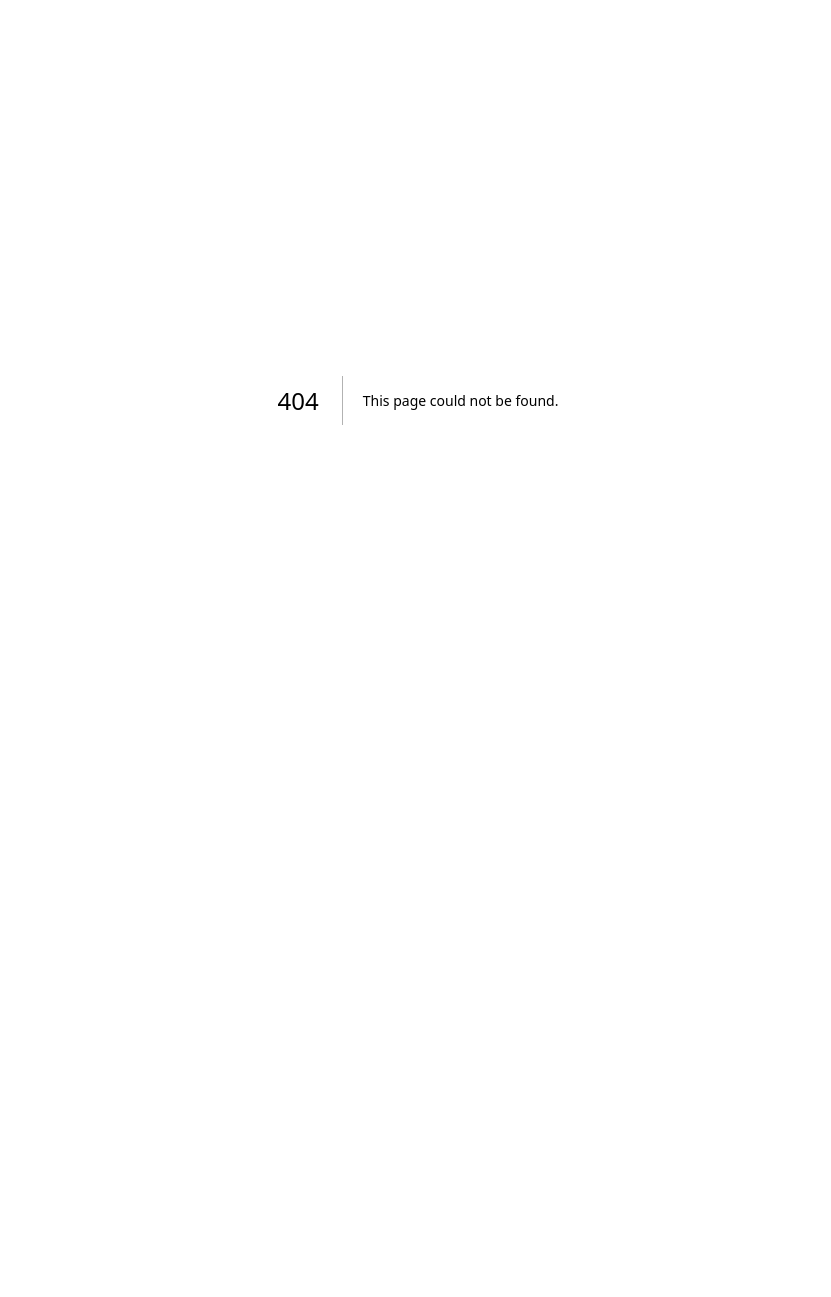
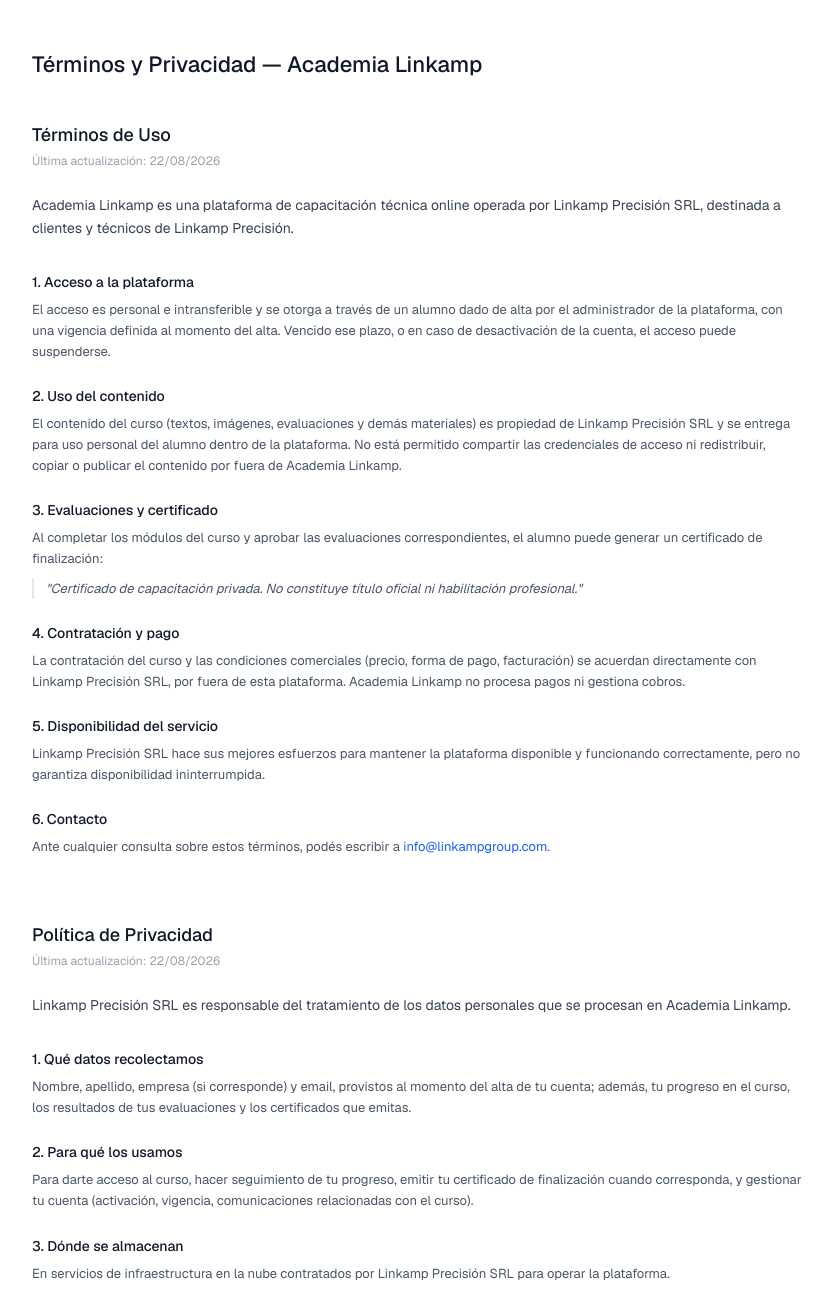
Before and after one commit to LinkampSRL/academia-linkamp, a Next.js app: page /legal in a window 1280 px wide. Before the commit this address had no page. Shown: the top 1297 px of the page, without its empty margins (222-1053 px from the left). Before the commit the page ends 800 px from the top, so only its background shows below. Built offline with nearby package versions, Linux system fonts and the light colour scheme.

Commit message:
Agrega terminos y privacidad

```diff
--- a/app/certificados/[codigo]/page.tsx
+++ b/app/certificados/[codigo]/page.tsx
@@ -1,6 +1,7 @@
 import type { Metadata } from 'next'
 import { createAdminClient } from '@/lib/supabase/admin'
 import { CERTIFICADO_COLUMNAS, esUuidValido, type Certificado } from '@/lib/certificado'
+import LegalFooter from '@/components/LegalFooter'
 
 export const metadata: Metadata = {
   title: 'Verificación de certificado | Academia Linkamp',
@@ -73,6 +74,8 @@
             <p className="text-[13px] text-gray-600">Certificado no encontrado o inválido.</p>
           )}
         </div>
+
+        <LegalFooter />
       </div>
     </div>
   )
--- a/app/dashboard/page.tsx
+++ b/app/dashboard/page.tsx
@@ -18,6 +18,7 @@
 import { CERTIFICADO_COLUMNAS, type Certificado } from '@/lib/certificado'
 import Topbar from '@/components/Topbar'
 import CertificadoEstado from '@/components/CertificadoEstado'
+import LegalFooter from '@/components/LegalFooter'
 
 function formatFecha(fecha: string | null): string {
   if (!fecha) return 'Sin fecha de vencimiento'
@@ -166,6 +167,8 @@
             )
           })}
         </div>
+
+        <LegalFooter />
       </main>
     </div>
   )
--- /dev/null
+++ b/app/legal/page.tsx
@@ -0,0 +1,178 @@
+import type { Metadata } from 'next'
+
+export const metadata: Metadata = {
+  title: 'Términos y Privacidad | Academia Linkamp',
+}
+
+// Página pública (fuera del matcher de proxy.ts, sin login) — Bloque 4
+// del cierre del MVP. Contenido estático, sin acceso a datos. Sin
+// checkbox ni registro de aceptación — decisión explícita: alcanza con
+// enlaces visibles para este MVP (ver LegalFooter.tsx, usado desde
+// /login, /set-password, el dashboard y /certificados/[codigo]).
+const FECHA_ACTUALIZACION = '22/08/2026'
+const EMAIL_CONTACTO = 'info@linkampgroup.com'
+
+export default function LegalPage() {
+  return (
+    <div className="min-h-screen bg-white">
+      <div className="max-w-[820px] mx-auto px-6 py-12">
+        <h1 className="text-[22px] font-medium text-gray-900 mb-10">
+          Términos y Privacidad — Academia Linkamp
+        </h1>
+
+        <section id="terminos" className="mb-16 scroll-mt-8">
+          <h2 className="text-[18px] font-medium text-gray-900 mb-1">Términos de Uso</h2>
+          <p className="text-[12px] text-gray-400 mb-6">Última actualización: {FECHA_ACTUALIZACION}</p>
+
+          <p className="text-[14px] text-gray-700 leading-relaxed mb-8">
+            Academia Linkamp es una plataforma de capacitación técnica online operada por Linkamp
+            Precisión SRL, destinada a clientes y técnicos de Linkamp Precisión.
+          </p>
+
+          <div className="flex flex-col gap-6">
+            <div>
+              <h3 className="text-[14px] font-medium text-gray-900 mb-1.5">1. Acceso a la plataforma</h3>
+              <p className="text-[13px] text-gray-600 leading-relaxed">
+                El acceso es personal e intransferible y se otorga a través de un alumno dado de alta
+                por el administrador de la plataforma, con una vigencia definida al momento del alta.
+                Vencido ese plazo, o en caso de desactivación de la cuenta, el acceso puede
+                suspenderse.
+              </p>
+            </div>
+
+            <div>
+              <h3 className="text-[14px] font-medium text-gray-900 mb-1.5">2. Uso del contenido</h3>
+              <p className="text-[13px] text-gray-600 leading-relaxed">
+                El contenido del curso (textos, imágenes, evaluaciones y demás materiales) es
+                propiedad de Linkamp Precisión SRL y se entrega para uso personal del alumno dentro
+                de la plataforma. No está permitido compartir las credenciales de acceso ni
+                redistribuir, copiar o publicar el contenido por fuera de Academia Linkamp.
+              </p>
+            </div>
+
+            <div>
+              <h3 className="text-[14px] font-medium text-gray-900 mb-1.5">3. Evaluaciones y certificado</h3>
+              <p className="text-[13px] text-gray-600 leading-relaxed mb-2">
+                Al completar los módulos del curso y aprobar las evaluaciones correspondientes, el
+                alumno puede generar un certificado de finalización:
+              </p>
+              <p className="text-[13px] text-gray-600 leading-relaxed italic border-l-2 border-gray-200 pl-3">
+                &quot;Certificado de capacitación privada. No constituye título oficial ni habilitación
+                profesional.&quot;
+              </p>
+            </div>
+
+            <div>
+              <h3 className="text-[14px] font-medium text-gray-900 mb-1.5">4. Contratación y pago</h3>
+              <p className="text-[13px] text-gray-600 leading-relaxed">
+                La contratación del curso y las condiciones comerciales (precio, forma de pago,
+                facturación) se acuerdan directamente con Linkamp Precisión SRL, por fuera de esta
+                plataforma. Academia Linkamp no procesa pagos ni gestiona cobros.
+              </p>
+            </div>
+
+            <div>
+              <h3 className="text-[14px] font-medium text-gray-900 mb-1.5">5. Disponibilidad del servicio</h3>
+              <p className="text-[13px] text-gray-600 leading-relaxed">
+                Linkamp Precisión SRL hace sus mejores esfuerzos para mantener la plataforma
+                disponible y funcionando correctamente, pero no garantiza disponibilidad
+                ininterrumpida.
+              </p>
+            </div>
+
+            <div>
+              <h3 className="text-[14px] font-medium text-gray-900 mb-1.5">6. Contacto</h3>
+              <p className="text-[13px] text-gray-600 leading-relaxed">
+                Ante cualquier consulta sobre estos términos, podés escribir a{' '}
+                <a href={`mailto:${EMAIL_CONTACTO}`} className="text-blue-600 hover:underline">
+                  {EMAIL_CONTACTO}
+                </a>
+                .
+              </p>
+            </div>
+          </div>
+        </section>
+
+        <section id="privacidad" className="scroll-mt-8">
+          <h2 className="text-[18px] font-medium text-gray-900 mb-1">Política de Privacidad</h2>
+          <p className="text-[12px] text-gray-400 mb-6">Última actualización: {FECHA_ACTUALIZACION}</p>
+
+          <p className="text-[14px] text-gray-700 leading-relaxed mb-8">
+            Linkamp Precisión SRL es responsable del tratamiento de los datos personales que se
+            procesan en Academia Linkamp.
+          </p>
+
+          <div className="flex flex-col gap-6">
+            <div>
+              <h3 className="text-[14px] font-medium text-gray-900 mb-1.5">1. Qué datos recolectamos</h3>
+              <p className="text-[13px] text-gray-600 leading-relaxed">
+                Nombre, apellido, empresa (si corresponde) y email, provistos al momento del alta de
+                tu cuenta; además, tu progreso en el curso, los resultados de tus evaluaciones y los
+                certificados que emitas.
+              </p>
+            </div>
+
+            <div>
+              <h3 className="text-[14px] font-medium text-gray-900 mb-1.5">2. Para qué los usamos</h3>
+              <p className="text-[13px] text-gray-600 leading-relaxed">
+                Para darte acceso al curso, hacer seguimiento de tu progreso, emitir tu certificado de
+                finalización cuando corresponda, y gestionar tu cuenta (activación, vigencia,
+                comunicaciones relacionadas con el curso).
+              </p>
+            </div>
+
+            <div>
+              <h3 className="text-[14px] font-medium text-gray-900 mb-1.5">3. Dónde se almacenan</h3>
+              <p className="text-[13px] text-gray-600 leading-relaxed">
+                En servicios de infraestructura en la nube contratados por Linkamp Precisión SRL para
+                operar la plataforma.
+              </p>
+            </div>
+
+            <div>
+              <h3 className="text-[14px] font-medium text-gray-900 mb-1.5">
+                4. Certificados y verificación pública
+              </h3>
+              <p className="text-[13px] text-gray-600 leading-relaxed">
+                Cuando generás tu certificado de finalización, se crea un registro identificado con un
+                código único. Cualquier persona que acceda al enlace de verificación de ese
+                certificado (por ejemplo, escaneando el código QR del PDF) va a poder ver tu{' '}
+                <strong className="text-gray-900">
+                  nombre completo, el curso realizado y las fechas de finalización y emisión
+                </strong>
+                . No se muestran tu email, tu empresa ni ningún otro dato. Este enlace existe para que
+                un tercero (por ejemplo, un empleador) pueda confirmar que el certificado es
+                auténtico.
+              </p>
+            </div>
+
+            <div>
+              <h3 className="text-[14px] font-medium text-gray-900 mb-1.5">
+                5. Con quién compartimos tus datos
+              </h3>
+              <p className="text-[13px] text-gray-600 leading-relaxed">
+                No vendemos tus datos personales. Para operar Academia Linkamp utilizamos
+                proveedores de infraestructura tecnológica que pueden procesar los datos necesarios
+                para prestar el servicio. Fuera de esos casos, de la verificación pública de
+                certificados descripta anteriormente y de obligaciones legales aplicables, no
+                compartimos tus datos personales con terceros.
+              </p>
+            </div>
+
+            <div>
+              <h3 className="text-[14px] font-medium text-gray-900 mb-1.5">6. Tus derechos</h3>
+              <p className="text-[13px] text-gray-600 leading-relaxed">
+                Podés solicitar acceder, corregir o pedir la eliminación de tus datos personales
+                escribiendo a{' '}
+                <a href={`mailto:${EMAIL_CONTACTO}`} className="text-blue-600 hover:underline">
+                  {EMAIL_CONTACTO}
+                </a>
+                .
+              </p>
+            </div>
+          </div>
+        </section>
+      </div>
+    </div>
+  )
+}
--- a/app/login/page.tsx
+++ b/app/login/page.tsx
@@ -2,6 +2,7 @@
 
 import { useActionState } from 'react'
 import { login, type LoginState } from './actions'
+import LegalFooter from '@/components/LegalFooter'
 
 const initialState: LoginState = { error: null }
 
@@ -63,6 +64,8 @@
             {pending ? 'Ingresando…' : 'Ingresar'}
           </button>
         </form>
+
+        <LegalFooter />
       </div>
     </div>
   )
--- a/app/set-password/page.tsx
+++ b/app/set-password/page.tsx
@@ -3,6 +3,7 @@
 import { useEffect, useState, type FormEvent } from 'react'
 import { useRouter } from 'next/navigation'
 import { createClient } from '@/lib/supabase/client'
+import LegalFooter from '@/components/LegalFooter'
 
 const inputClass =
   'w-full px-3 py-2 text-[14px] text-gray-900 border border-gray-200 rounded-lg focus:outline-none focus:ring-2 focus:ring-blue-500/30 focus:border-blue-500'
@@ -152,6 +153,8 @@
             </button>
           </form>
         )}
+
+        <LegalFooter />
       </div>
     </div>
   )
--- /dev/null
+++ b/components/LegalFooter.tsx
@@ -0,0 +1,20 @@
+import Link from 'next/link'
+
+// Footer chico y reutilizable con los links a /legal — Bloque 4 (MVP),
+// sin checkbox ni registro de aceptación (decisión explícita: alcanza con
+// enlaces visibles para este MVP).
+export default function LegalFooter() {
+  return (
+    <footer className="mt-8 text-center">
+      <p className="text-[11px] text-gray-400">
+        <Link href="/legal#terminos" className="hover:text-gray-600 hover:underline">
+          Términos de uso
+        </Link>
+        {' · '}
+        <Link href="/legal#privacidad" className="hover:text-gray-600 hover:underline">
+          Política de privacidad
+        </Link>
+      </p>
+    </footer>
+  )
+}
```
